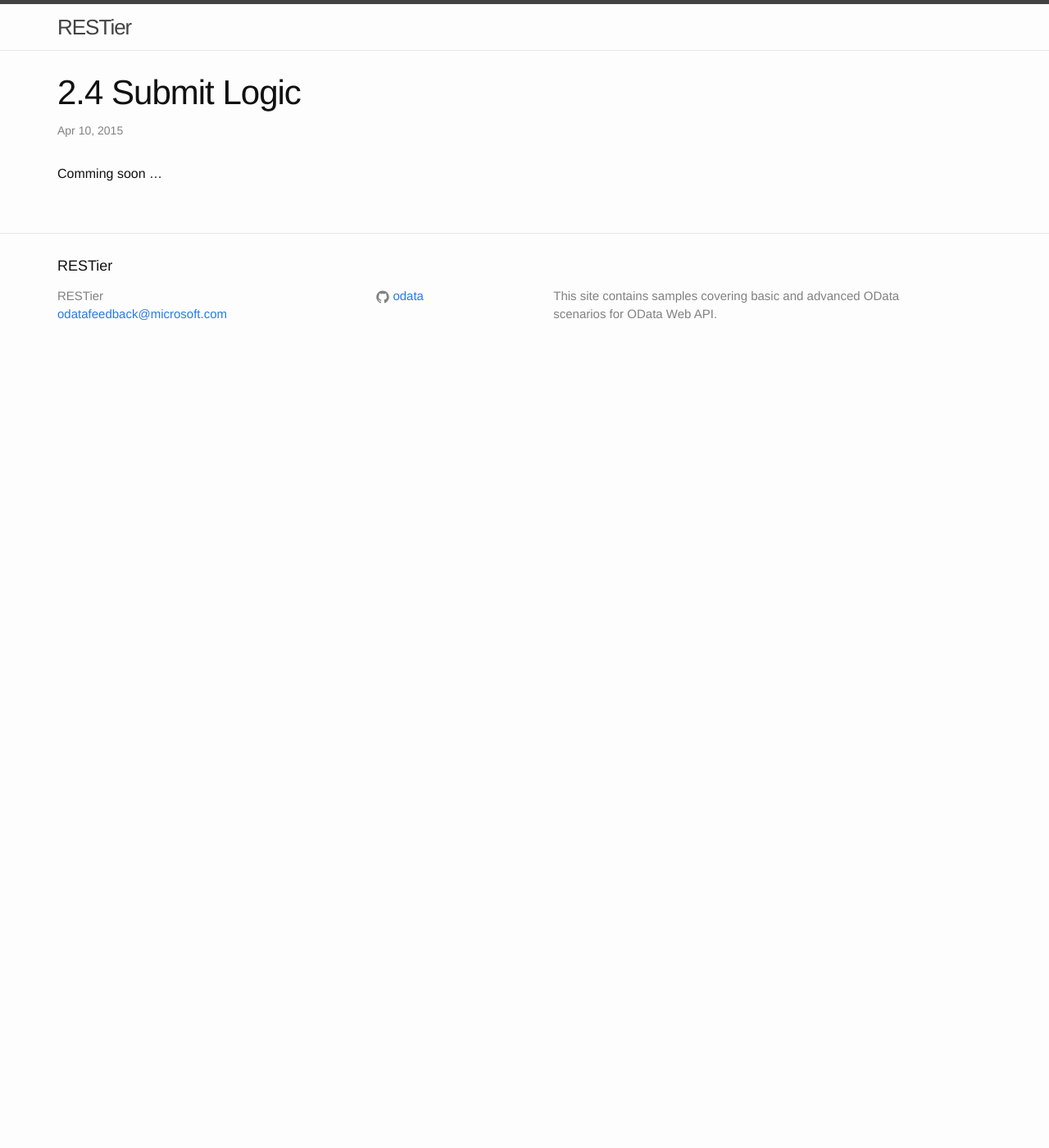
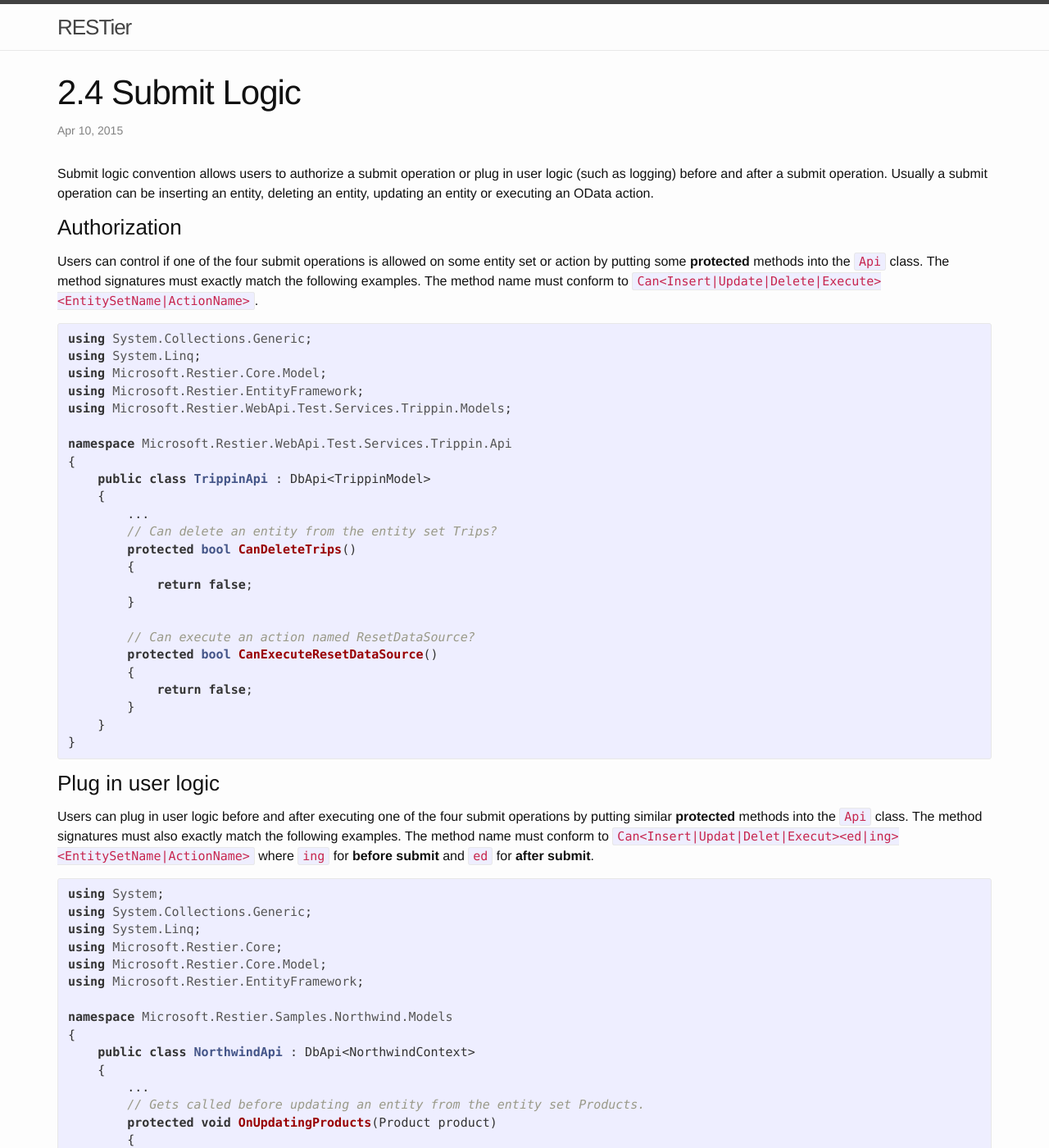
Before and after one commit to OData/RESTier, a Jekyll site: the page built from _posts/2015-04-10-02-04-Convention-Submit-Logic.md, in a window 1280 px wide and 1400 px high. Shown: the whole window at 82% size. Built offline with Jekyll 4.4.1, drawn with Linux system fonts in a browser that asks for light colours; nearby versions of some CDN libraries; comment, search, counter and statistics services are not loaded; some of the changed text lies outside the part shown.

Commit message:
Update 2015-04-10-02-04-Convention-Submit-Logic.md

```diff
--- a/_posts/2015-04-10-02-04-Convention-Submit-Logic.md
+++ b/_posts/2015-04-10-02-04-Convention-Submit-Logic.md
@@ -5,5 +5,65 @@ description: ""
 category: "2. Conventions"
 ---
 
+Submit logic convention allows users to authorize a submit operation or plug in user logic (such as logging) before and after a submit operation. Usually a submit operation can be inserting an entity, deleting an entity, updating an entity or executing an OData action.
 
-Comming soon ...
+### Authorization
+Users can control if one of the four submit operations is allowed on some entity set or action by putting some **protected** methods into the `Api` class. The method signatures must exactly match the following examples. The method name must conform to `Can<Insert|Update|Delete|Execute><EntitySetName|ActionName>`.
+
+{% highlight csharp %}
+using System.Collections.Generic;
+using System.Linq;
+using Microsoft.Restier.Core.Model;
+using Microsoft.Restier.EntityFramework;
+using Microsoft.Restier.WebApi.Test.Services.Trippin.Models;
+
+namespace Microsoft.Restier.WebApi.Test.Services.Trippin.Api
+{
+    public class TrippinApi : DbApi<TrippinModel>
+    {
+        ...
+        // Can delete an entity from the entity set Trips?
+        protected bool CanDeleteTrips()
+        {
+            return false;
+        }
+
+        // Can execute an action named ResetDataSource?
+        protected bool CanExecuteResetDataSource()
+        {
+            return false;
+        }
+    }
+}
+{% endhighlight %}
+
+### Plug in user logic
+Users can plug in user logic before and after executing one of the four submit operations by putting similar **protected** methods into the `Api` class. The method signatures must also exactly match the following examples. The method name must conform to `Can<Insert|Updat|Delet|Execut><ed|ing><EntitySetName|ActionName>` where `ing` for **before submit** and `ed` for **after submit**.
+
+{% highlight csharp %}
+using System;
+using System.Collections.Generic;
+using System.Linq;
+using Microsoft.Restier.Core;
+using Microsoft.Restier.Core.Model;
+using Microsoft.Restier.EntityFramework;
+
+namespace Microsoft.Restier.Samples.Northwind.Models
+{
+    public class NorthwindApi : DbApi<NorthwindContext>
+    {
+        ...
+        // Gets called before updating an entity from the entity set Products.
+        protected void OnUpdatingProducts(Product product)
+        {
+            WriteLog(DateTime.Now.ToString() + product.ProductID + " is being updated");
+        }
+
+        // Gets called after inserting an entity to the entity set Products.
+        protected void OnInsertedProducts(Product product)
+        {
+            WriteLog(DateTime.Now.ToString() + product.ProductID + " has been inserted");
+        }
+    }
+}
+{% endhighlight %}
```
